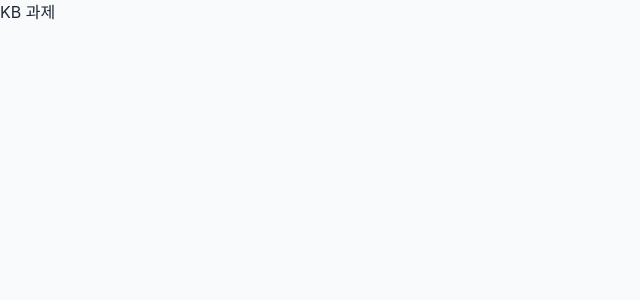
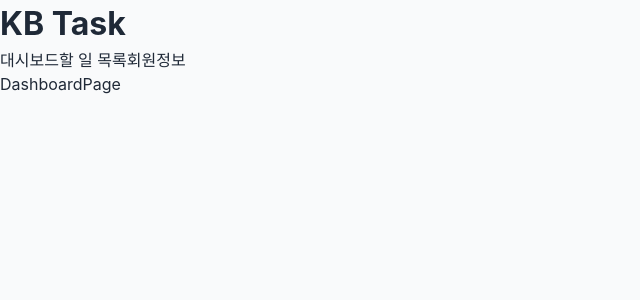
Before and after one commit to Yun7420/kb-task, a React (Vite) app: page / in a window 1280 px wide. Shown: the top 300 px of the page, without its empty margins (0-640 px from the left). Built offline with nearby package versions, Linux system fonts and the light colour scheme; a web font is replaced by a local one.

Commit message:
feat: 라우팅 및 레이아웃(GNB/LNB) 구조 구성 (#2)

```diff
--- a/package.json
+++ b/package.json
@@ -12,7 +12,8 @@
   "dependencies": {
     "pretendard": "^1.3.9",
     "react": "^19.2.8",
-    "react-dom": "^19.2.8"
+    "react-dom": "^19.2.8",
+    "react-router-dom": "^7.18.2"
   },
   "devDependencies": {
     "@eslint/js": "^10.0.1",
--- a/src/App.tsx
+++ b/src/App.tsx
@@ -1,5 +1,8 @@
+import { RouterProvider } from "react-router-dom";
+import { router } from "./routes/router";
+
 function App() {
-  return <div>KB 과제</div>;
+  return <RouterProvider router={router} />;
 }
 
 export default App;
--- /dev/null
+++ b/src/components/layout/Layout.tsx
@@ -0,0 +1,24 @@
+import { Link, Outlet } from "react-router-dom";
+
+export default function Layout() {
+  return (
+    <div>
+      {/* Header */}
+      <header>
+        <h1>KB Task</h1>
+      </header>
+      {/* Sidebar */}
+      <aside>
+        <nav>
+          <Link to="/">대시보드</Link>
+          <Link to="/task">할 일 목록</Link>
+          <Link to="/user">회원정보</Link>
+        </nav>
+      </aside>
+      {/* Main */}
+      <main>
+        <Outlet />
+      </main>
+    </div>
+  );
+}
--- /dev/null
+++ b/src/components/layout/index.ts
@@ -0,0 +1 @@
+export { default as Layout } from "./Layout";
--- /dev/null
+++ b/src/pages/DashboardPage.tsx
@@ -0,0 +1,5 @@
+const DashboardPage = () => {
+  return <div>DashboardPage</div>;
+};
+
+export default DashboardPage;
--- /dev/null
+++ b/src/pages/SignInPage.tsx
@@ -0,0 +1,5 @@
+const SignInPage = () => {
+  return <div>SignInPage</div>;
+};
+
+export default SignInPage;
--- /dev/null
+++ b/src/pages/TaskDetailPage.tsx
@@ -0,0 +1,5 @@
+const TaskDetailPage = () => {
+  return <div>TaskDetailPage</div>;
+};
+
+export default TaskDetailPage;
--- /dev/null
+++ b/src/pages/TaskListPage.tsx
@@ -0,0 +1,5 @@
+const TaskListPage = () => {
+  return <div>TaskListPage</div>;
+};
+
+export default TaskListPage;
--- /dev/null
+++ b/src/pages/UserPage.tsx
@@ -0,0 +1,5 @@
+const UserPage = () => {
+  return <div>UserPage</div>;
+};
+
+export default UserPage;
--- /dev/null
+++ b/src/routes/router.tsx
@@ -0,0 +1,23 @@
+import { createBrowserRouter } from "react-router-dom";
+import { Layout } from "../components/layout";
+import DashboardPage from "../pages/DashboardPage";
+import SignInPage from "../pages/SignInPage";
+import TaskListPage from "../pages/TaskListPage";
+import TaskDetailPage from "../pages/TaskDetailPage";
+import UserPage from "../pages/UserPage";
+
+export const router = createBrowserRouter([
+  {
+    path: "/sign-in",
+    element: <SignInPage />,
+  },
+  {
+    element: <Layout />,
+    children: [
+      { path: "/", element: <DashboardPage /> },
+      { path: "/task", element: <TaskListPage /> },
+      { path: "/task/:id", element: <TaskDetailPage /> },
+      { path: "/user", element: <UserPage /> },
+    ],
+  },
+]);
```
Also changed, not shown: 1 other file (tests, documents, lock files or other folders).
